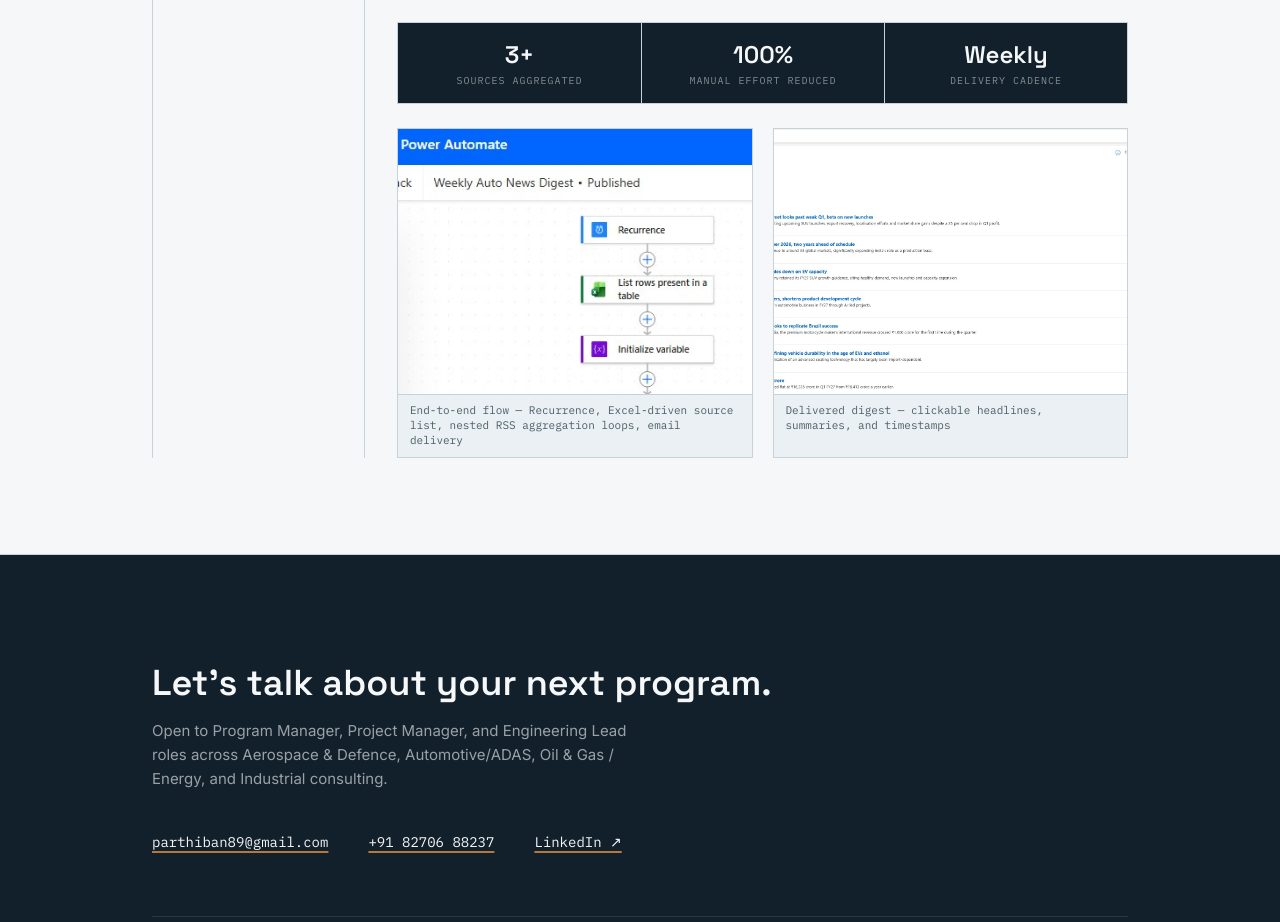
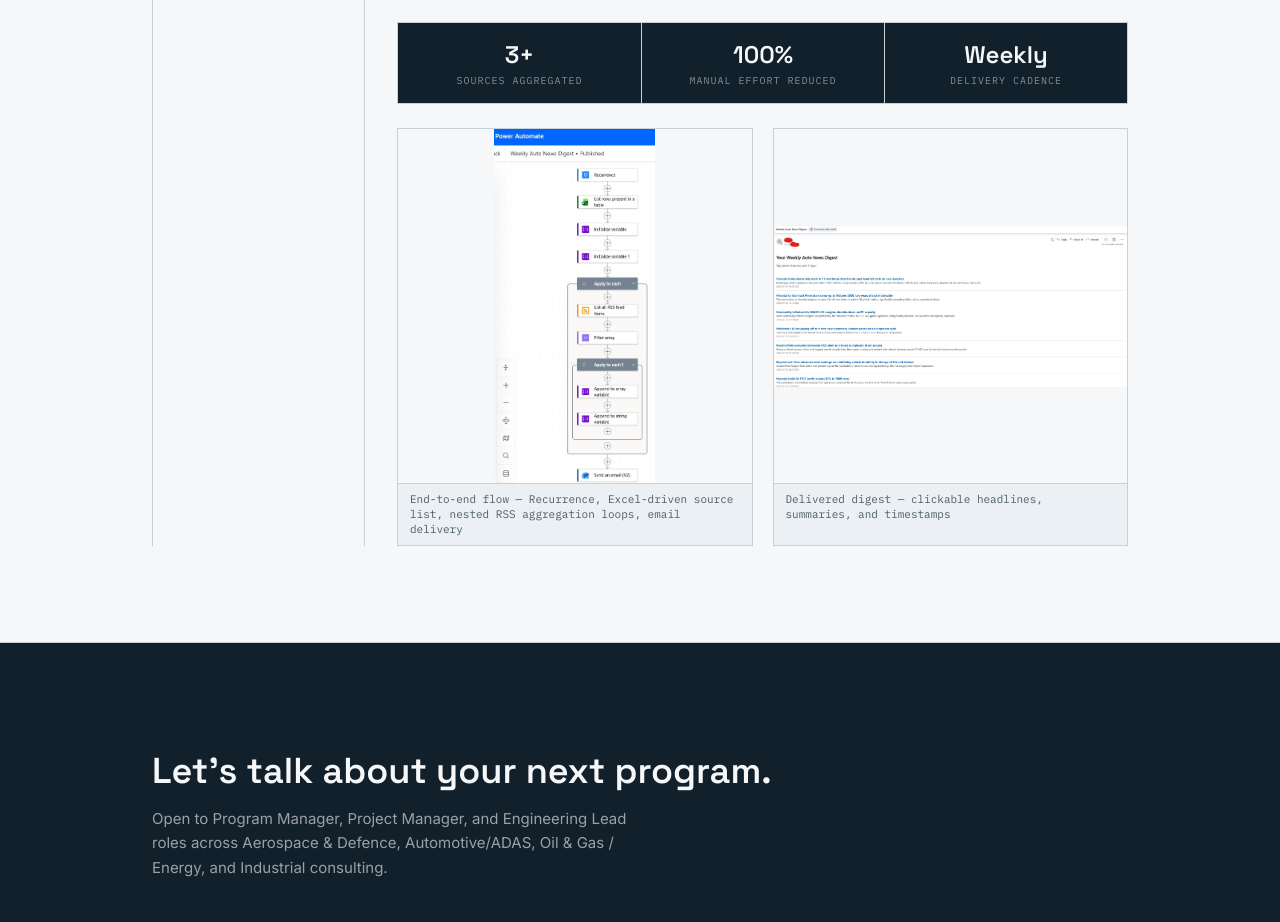
Before and after one commit to Parthiban-Aruchamy/Parthiban-Aruchamy-portfolio, a Next.js app: page / in a window 1280 px wide. Shown: the part 3520-4442 px from the top of the page. Built offline with nearby package versions, Linux system fonts and the light colour scheme.

Commit message:
Enhance image display and link behavior
Updated image link to open in a new tab and adjusted image class for better display.

```diff
--- a/components/Projects.tsx
+++ b/components/Projects.tsx
@@ -131,15 +131,24 @@
                         key={shot.src}
                         className="crosshair crosshair-tl crosshair-br overflow-hidden border border-line bg-panel"
                       >
-                        <div className="relative aspect-[4/3] w-full">
+                        <a
+                          href={shot.src}
+                          target="_blank"
+                          rel="noopener noreferrer"
+                          className="focus-ring group relative block aspect-[3/4] w-full bg-paper sm:aspect-square"
+                          aria-label={`Open full-size image: ${shot.alt}`}
+                        >
                           <Image
                             src={shot.src}
                             alt={shot.alt}
                             fill
                             sizes="(min-width: 640px) 50vw, 100vw"
-                            className="object-cover object-top"
+                            className="object-contain object-center transition-opacity group-hover:opacity-80"
                           />
-                        </div>
+                          <span className="pointer-events-none absolute bottom-2 right-2 rounded-sm border border-line bg-paper/90 px-2 py-1 font-mono text-[10px] uppercase tracking-[0.1em] text-inkfade opacity-0 transition-opacity group-hover:opacity-100">
+                            View full ↗
+                          </span>
+                        </a>
                         <figcaption className="border-t border-line px-3 py-2 font-mono text-[11px] leading-snug text-inkfade">
                           {shot.caption}
                         </figcaption>
```
